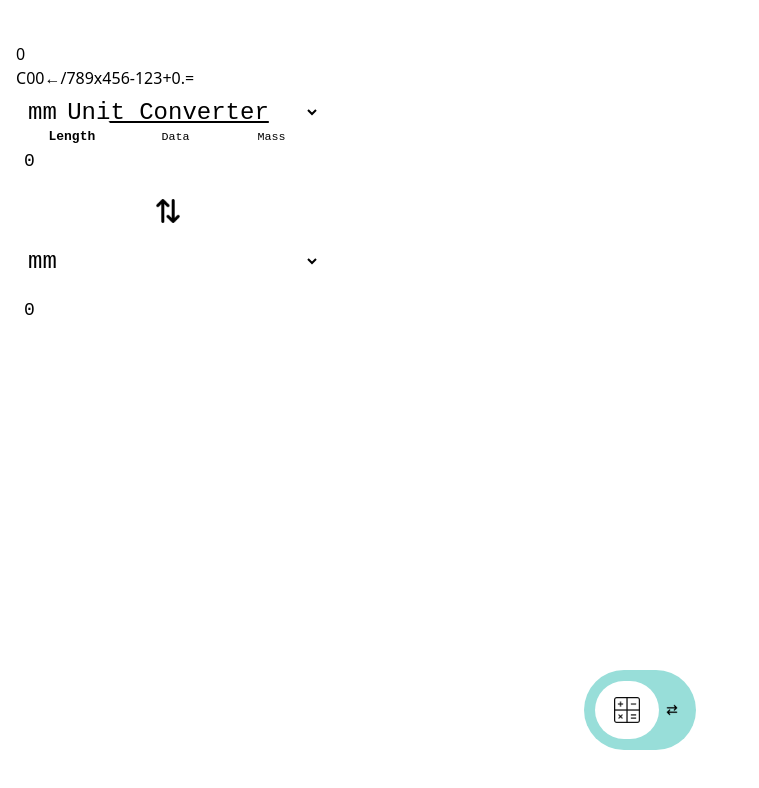
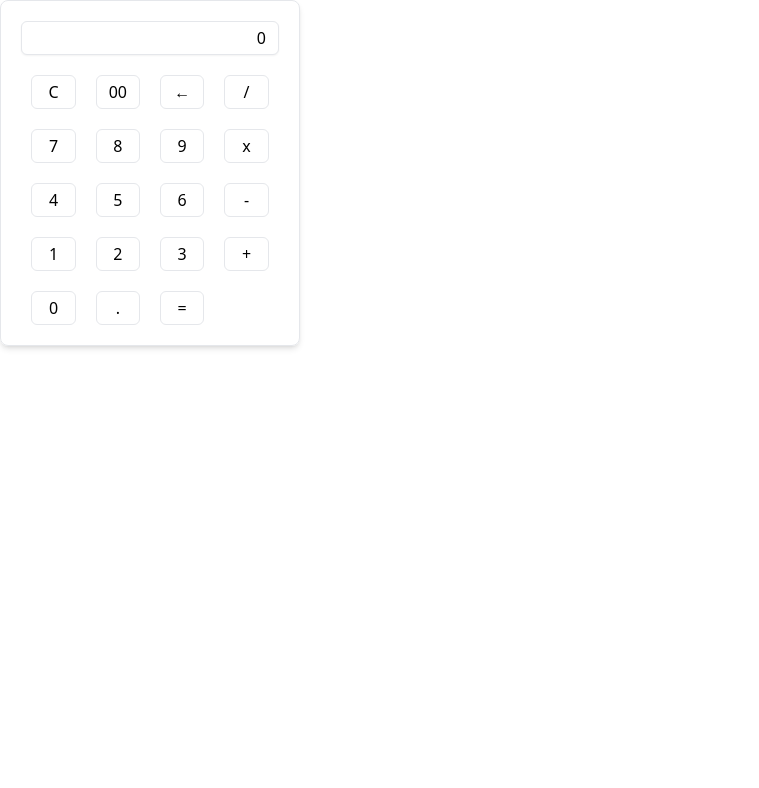
Before and after one commit to codingdestro/calculator, a React (Vite) app: page / in a window 1280 px wide. Shown: the top 788 px of the page, without its empty margins (0-759 px from the left). Built offline with nearby package versions, Linux system fonts and the light colour scheme.

Commit message:
update - calculator style changed using tailwind

```diff
--- a/src/App.tsx
+++ b/src/App.tsx
@@ -1,15 +1,10 @@
-import ToggleBar from "./components/ToggleBar";
 import Calculator from "./components/calculator";
-import Converter from "./components/converter";
 
 const App = () => {
   return (
     <>
       <div>
-        <ToggleBar>
-          <Calculator />
-          <Converter />
-        </ToggleBar>
+        <Calculator />
       </div>
     </>
   );
--- a/src/components/calculator/Display.tsx
+++ b/src/components/calculator/Display.tsx
@@ -3,8 +3,10 @@ interface Props {
 }
 const Display = ({ text }: Props) => {
   return (
-    <div className="display-box">
-      <div className={`main ${!text&&"fade"}`}>{!text || text == "0"?"0":text}</div>
+    <div className="border bg-white text-right px-3 py-1 rounded-md shadow-sm">
+      <div className={`main ${!text && "fade"}`}>
+        {!text || text == "0" ? "0" : text}
+      </div>
     </div>
   );
 };
--- a/src/components/calculator/Key.tsx
+++ b/src/components/calculator/Key.tsx
@@ -4,7 +4,10 @@ interface KeyProps {
 }
 const Key = ({ name, onPress }: KeyProps) => {
   return (
-    <button onClick={() => onPress(name)} className="key">
+    <button
+      onClick={() => onPress(name)}
+      className="border flex-1 px-3 py-1 rounded-md "
+    >
       {name}
     </button>
   );
--- a/src/components/calculator/KeyBox.tsx
+++ b/src/components/calculator/KeyBox.tsx
@@ -1,14 +1,16 @@
 import Key from "./Key";
 interface Props {
   keys: string[];
-  onPressHandler : (key:string)=>void
+  onPressHandler: (key: string) => void;
 }
-const KeyBox = ({ keys ,onPressHandler}: Props) => {
+const KeyBox = ({ keys, onPressHandler }: Props) => {
   return (
-    <div className="box-keys">
-      {keys.map((key: string,idx:number) => {
-        return <Key name={key} key={idx} onPress={onPressHandler} />;
-      })}
+    <div className="flex justify-center items-center">
+      <div className="grid grid-cols-4 gap-5">
+        {keys.map((key: string, idx: number) => {
+          return <Key name={key} key={idx} onPress={onPressHandler} />;
+        })}
+      </div>
     </div>
   );
 };
--- a/src/components/calculator/index.tsx
+++ b/src/components/calculator/index.tsx
@@ -28,8 +28,10 @@ function Calculator() {
   const { input, getInput } = useGetInput();
   return (
     <>
-      <Display text={input} />
-      <KeyBox keys={keys} onPressHandler={(key: string) => getInput(key)} />
+      <div className="max-w-[300px] border rounded-lg shadow-md p-5 flex flex-col gap-5">
+        <Display text={input} />
+        <KeyBox keys={keys} onPressHandler={(key: string) => getInput(key)} />
+      </div>
     </>
   );
 }
```
